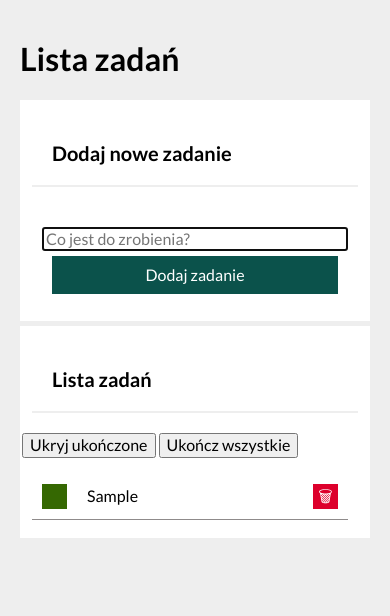
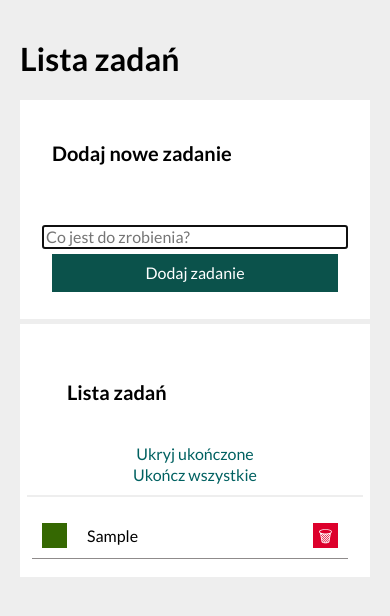
Before and after one commit to Fiat126p/To-do-list, a plain HTML site: page index.html in a window 390 px wide. Both pictures are taken after typing "Sample" into the empty fields and a click on the button "Dodaj zadanie". Drawn offline with nearby package versions, Linux system fonts and the light colour scheme.

Commit message:
addet css stylization

```diff
--- a/css/list.css
+++ b/css/list.css
@@ -49,3 +49,7 @@
 .list__task--done {
     text-decoration: line-through;
 }
+
+.list__item--hidden {
+    display: none;
+}
--- a/css/section.css
+++ b/css/section.css
@@ -9,5 +9,44 @@
     font-size: 20px;
     padding: 20px;
     margin: 20px 10px;
+}
+
+.section__container {
+    display: grid;
+    grid-template-columns: 1fr auto;
+    padding: 10px;
+    margin: 5px;
     border-bottom: 2px solid #eee;
+    align-items: center;
+
 }
+
+@media (max-width: 767px) {
+    .section__container {
+        grid-template-columns: 1fr;
+    }
+}
+
+.section__button {
+    background-color: white;
+    color: hsl(180, 100%, 19%);
+    border: none;
+    transition: color 1s;
+    cursor: pointer;
+}
+
+.section__button:hover {
+    color: hsl(180, 100%, 30%);
+}
+
+.section__button:disabled {
+    color: #ccc;
+}
+
+@media (max-width: 767px) {
+    .section__buttons {
+        display: grid;
+        justify-content: center;
+        grid-template-columns: 1fr
+    }
+}
```
